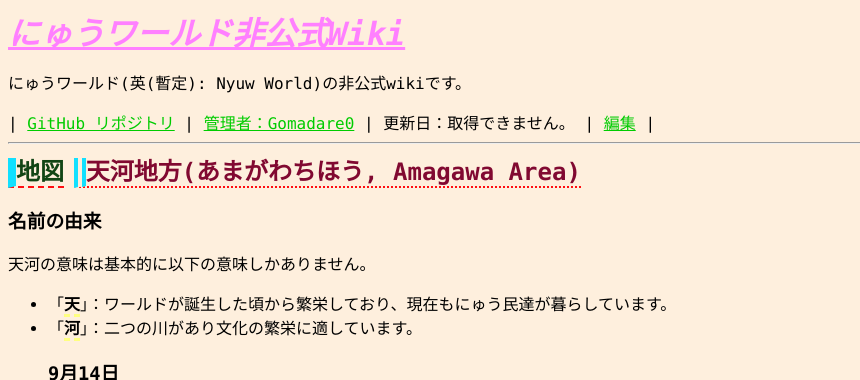
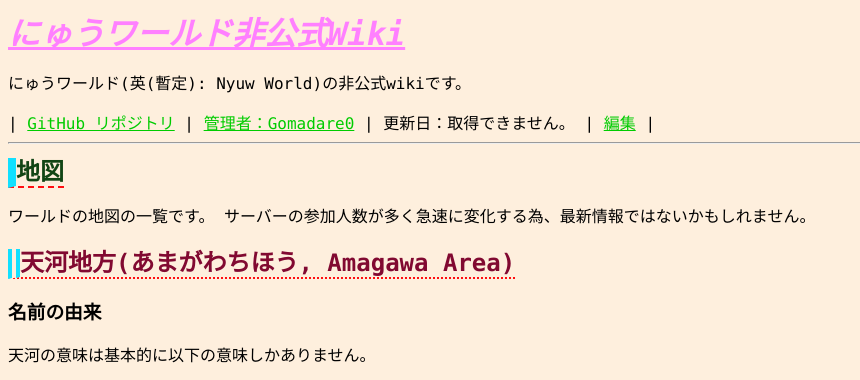
Before and after one commit to Gomadare0/nyuworld, a Jekyll site: the page built from maps/index.md, in a window 1280 px wide, cut to the strip 0-380 px from the top of the page. Shown: the whole strip, without its empty margins (0-860 px from the left). Built offline with Jekyll 4.4.1, drawn with Linux system fonts in a browser that asks for light colours; some web fonts are replaced; our own code applies the rules of GitHub Pages for plain Markdown files.

Commit message:
画像サイズ調整

```diff
--- a/maps/index.md
+++ b/maps/index.md
@@ -3,10 +3,12 @@
 authors:
   - Takym
 ---
+ワールドの地図の一覧です。
+サーバーの参加人数が多く急速に変化する為、最新情報ではないかもしれません。
 ## 天河地方(あまがわちほう, Amagawa Area)
 ### 名前の由来
 天河の意味は基本的に以下の意味しかありません。
  * 「**天**」：ワールドが誕生した頃から繁栄しており、現在もにゅう民達が暮らしています。
  * 「**河**」：二つの川があり文化の繁栄に適しています。
 ### 9月14日
-![天河地方の地図](2019-09-14-amagawa.png "2019/09/14 の地図")
+<img src="2019-09-14-amagawa.png" alt="天河地方の地図" title="2019/09/14 の地図" width="512" />
```
